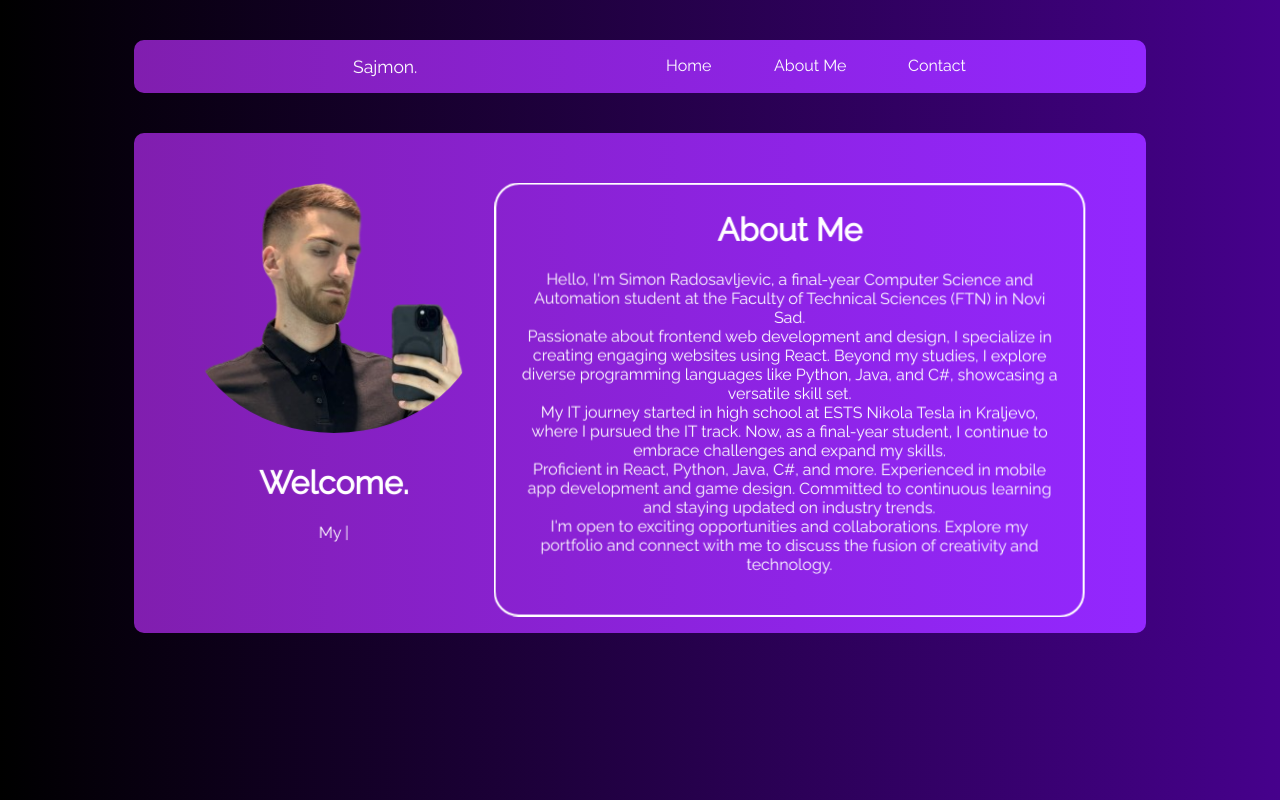
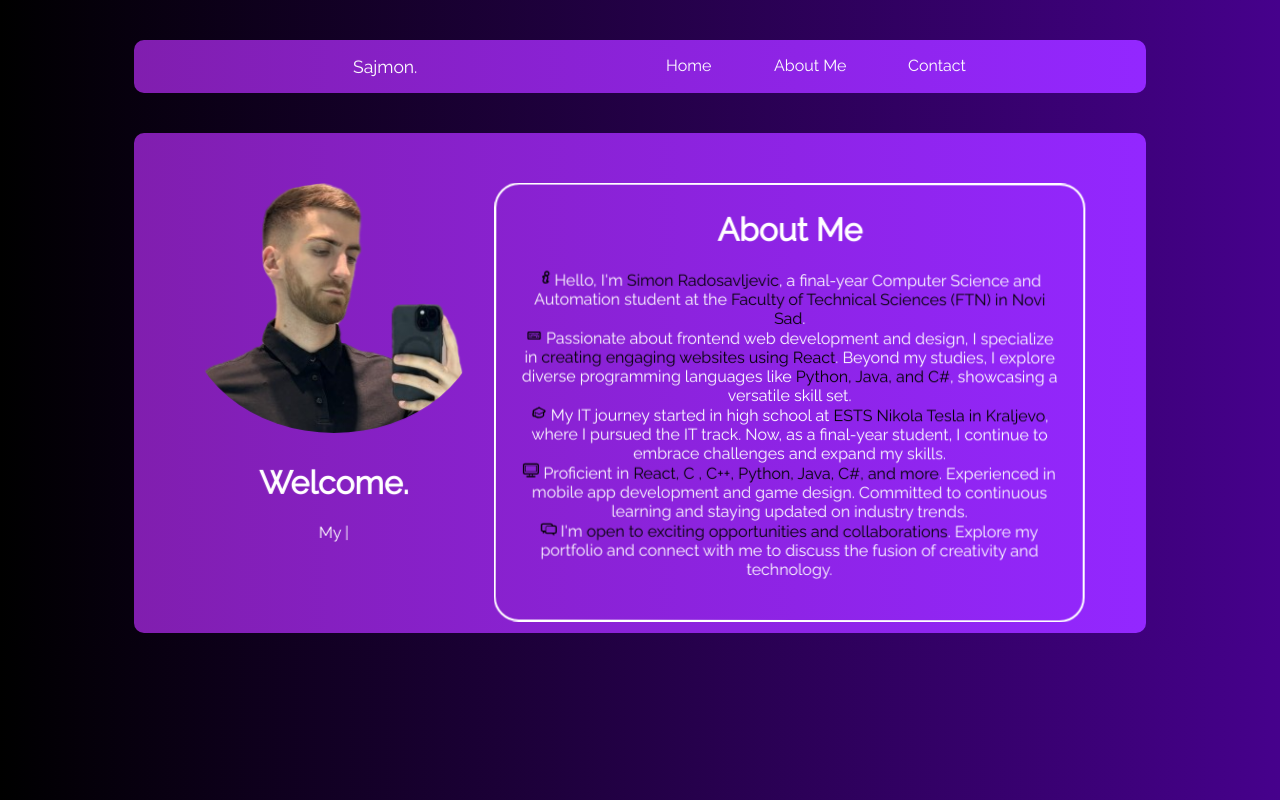
Before and after one commit to Sajmon410/portfolio, a React (Create React App) app in the folder portfolio/: page /aboutme in a window 1280 px wide. Built offline with nearby package versions, Linux system fonts and the light colour scheme; the HTML template or start-up script is replaced by a standard one.

Commit message:
Contact started

```diff
--- a/portfolio/package.json
+++ b/portfolio/package.json
@@ -4,6 +4,7 @@
   "version": "0.1.0",
   "private": true,
   "dependencies": {
+    "@react-icons/all-files": "^4.1.0",
     "@testing-library/jest-dom": "^5.17.0",
     "@testing-library/react": "^13.4.0",
     "@testing-library/user-event": "^13.5.0",
@@ -15,6 +16,7 @@
     "prop-types": "^15.8.1",
     "react": "^18.2.0",
     "react-dom": "^18.2.0",
+    "react-icons": "^5.0.1",
     "react-router-dom": "^6.22.0",
     "react-scripts": "5.0.1",
     "react-spring": "^9.7.3",
--- a/portfolio/src/App.js
+++ b/portfolio/src/App.js
@@ -2,6 +2,7 @@ import './App.css';
 import Navbar from './components/navbar.jsx'
 import Hero from './components/hero.jsx'
 import AboutMe from './components/aboutme.jsx'
+import Contact from './components/contact.jsx'
 import { Route, Routes } from "react-router-dom"
 function App() {
   return (
@@ -10,7 +11,7 @@ function App() {
   <Routes>
     <Route path="/portfolio" element={<Hero />} />
     <Route path="/aboutme" element={<AboutMe />} />
-    <Route path="/aboutme" element={<AboutMe />} />
+    <Route path="/contact" element={<Contact />} />
   </Routes>
   </>
   );
--- a/portfolio/src/components/aboutme.jsx
+++ b/portfolio/src/components/aboutme.jsx
@@ -2,6 +2,7 @@ import React from 'react';
 import { motion } from 'framer-motion';
 import './aboutme.css';
 import {ReactTyped} from "react-typed";
+import { TiInfoLargeOutline,TiKeyboard,TiMortarBoard,TiDeviceDesktop,TiMessages  } from "react-icons/ti";
 const AboutMe = () => {
   return (
     <div className="container-hero">
@@ -28,20 +29,22 @@ const AboutMe = () => {
                     <h1>About Me</h1>
             <p>
 
-            Hello, I'm Simon Radosavljevic, a final-year Computer Science and Automation student at the Faculty of Technical Sciences (FTN) in Novi Sad.
+            <TiInfoLargeOutline style={{color: "black"}}/>Hello, I'm <span style={{color: "black"}}>Simon Radosavljevic</span>, a final-year Computer Science and Automation student at the <span style={{color: "black"}}>Faculty of Technical Sciences (FTN) in Novi Sad</span>.
                 <br></br>
 
-                <div class="animate__animated animate__jackInTheBox animate__delay-2s">
-                Passionate about frontend web development and design, I specialize in creating engaging websites using React. Beyond my studies, I explore diverse programming languages like Python, Java, and C#, showcasing a versatile skill set.
+                <div class="animate__animated animate__jackInTheBox animate__delay-1s">
+                <TiKeyboard style={{color: "black"}}/> Passionate about frontend web development and design, I specialize in <span style={{color: "black"}}>creating engaging websites using React</span>. Beyond my studies, I explore diverse programming languages like <span style={{color: "black"}}>Python, Java, and C#</span>, showcasing a versatile skill set.
 
                 <br></br>
-                My IT journey started in high school at ESTS Nikola Tesla in Kraljevo, where I pursued the IT track. Now, as a final-year student, I continue to embrace challenges and expand my skills.
+                <TiMortarBoard style={{color: "black"}}/> My IT journey started in high school at <span style={{color: "black"}}>ESTS Nikola Tesla in Kraljevo</span>, where I pursued the IT track. Now, as a final-year student, I continue to embrace challenges and expand my skills.
                 <br></br>
-                Proficient in React, Python, Java, C#, and more.
+                </div>
+                <div class="animate__animated animate__backInUp animate__delay-2s">
+                <TiDeviceDesktop style={{color: "black"}}/> Proficient in <span style={{color: "black"}}>React, C , C++, Python, Java, C#, and more</span>.
                 Experienced in mobile app development and game design.
                 Committed to continuous learning and staying updated on industry trends.
                 <br></br>
-                I'm open to exciting opportunities and collaborations. Explore my portfolio and connect with me to discuss the fusion of creativity and technology.
+                <TiMessages style={{color: "black"}}/> I'm <span style={{color: "black"}}>open to exciting opportunities and collaborations</span>. Explore my portfolio and connect with me to discuss the fusion of creativity and technology.
                 </div>
             </p>
             </div>
--- /dev/null
+++ b/portfolio/src/components/contact.css
@@ -0,0 +1,5 @@
+.serbia{
+    width: 200px;
+    height: 300px;
+    margin: 50px;
+}
--- /dev/null
+++ b/portfolio/src/components/contact.jsx
@@ -0,0 +1,16 @@
+import React from 'react';
+import { motion } from 'framer-motion';
+import {ReactTyped} from "react-typed";
+import './contact.css';
+import serbia from '../img/serbia.png';
+const Contact = () => {
+    return (
+        <div className="container-hero">
+            <div className='animate__animated animate__backInDown'>
+            <img src={serbia} alt="New Image" className="serbia" />
+            </div>
+
+        </div>
+      );
+}
+export default Contact;
--- a/portfolio/src/components/navbar.jsx
+++ b/portfolio/src/components/navbar.jsx
@@ -43,7 +43,7 @@ const Navbar = () => {
           className="menu"
           animate={{ rotate:0.1 }}
         >
-               <CustomLink to="/potfolio">Contact</CustomLink>
+               <CustomLink to="/contact">Contact</CustomLink>
         </motion.div>
         </div>
 
```
Also changed, not shown: portfolio/src/img/serbia.png (added), 1 other file (tests, documents, lock files or other folders).
